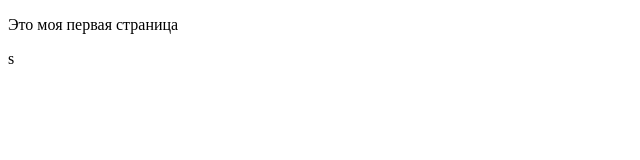
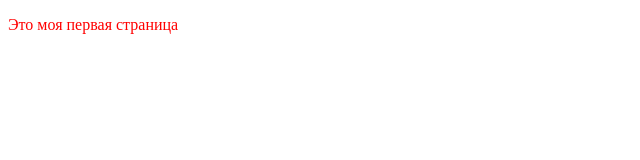
Before and after one commit to SmNataLy/SmNataLy.github.io, a plain HTML site: page index.html in a window 1280 px wide. Shown: the whole page, without its empty margins (0-640 px from the left). Drawn offline with Linux system fonts and the light colour scheme.

Commit message:
Добавили фразу и красным цветом

```diff
--- a/index.html
+++ b/index.html
@@ -5,6 +5,6 @@
     <title>Document</title>
 </head>
 <body>
-    <P>Это моя первая страница</P>s
+    <P style="color: red;">Это моя первая страница</P>
 </body>
 </html>
```
Also changed, not shown: 1 other file.
